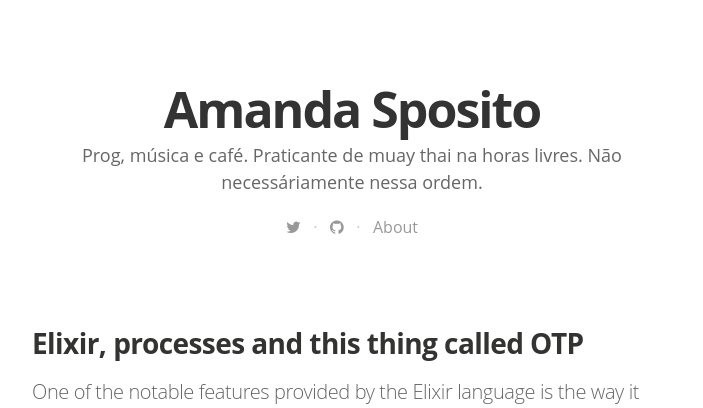
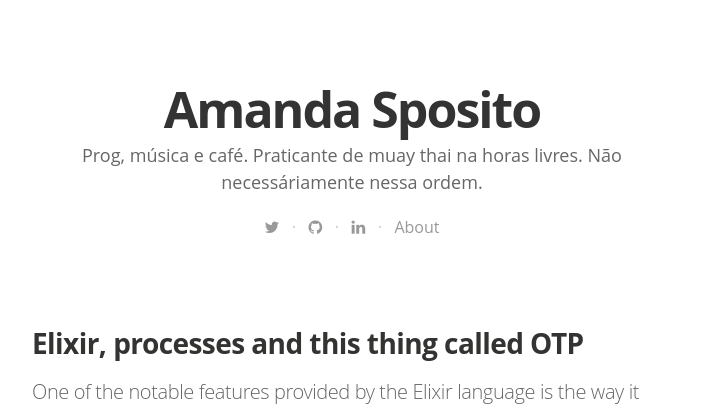
Before and after one commit to amandasposito/amandasposito.github.io, a Jekyll site: the page built from index.html, in a window 1280 px wide. Shown: the top 408 px of the page, without its empty margins (288-991 px from the left). Built offline with Jekyll 4.4.1, drawn with Linux system fonts in a browser that asks for light colours; nearby versions of some CDN libraries; some web fonts are replaced; the list of posts is cut into pages by our own code.

Commit message:
Add linkedin link to bio

```diff
--- a/_config.yml
+++ b/_config.yml
@@ -38,3 +38,6 @@ social:
 
   - icon:	github
     url:	https://github.com/amandasposito
+
+  - icon: linkedin
+    url:  https://www.linkedin.com/in/amandasposito
```
